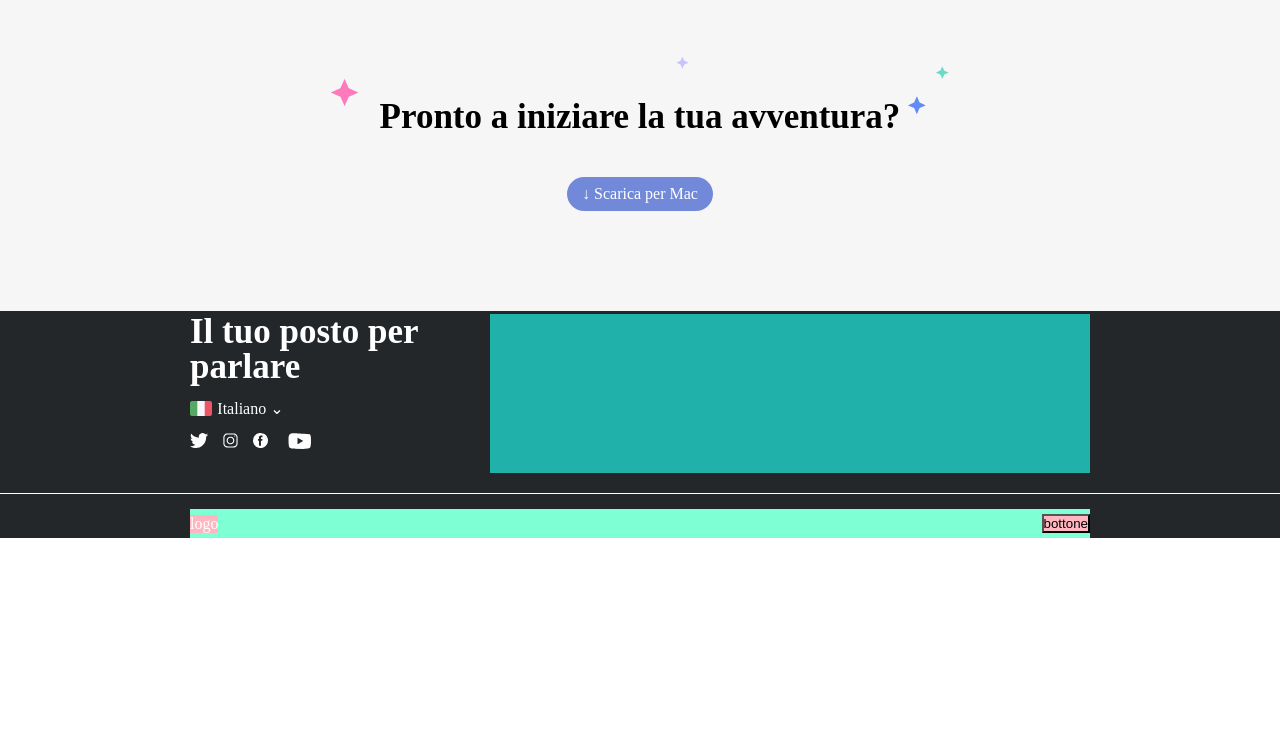
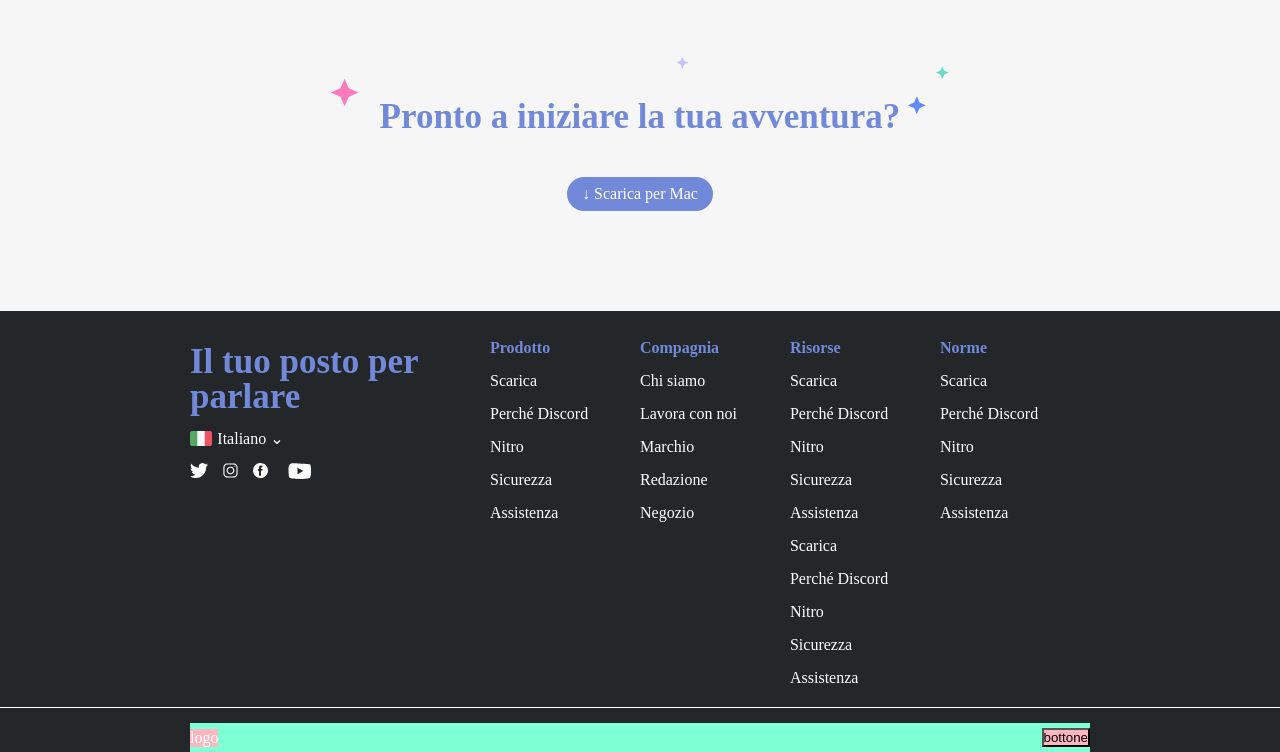
Before and after one commit to VitaFrancesco/htmlcss-discord, a plain HTML site: page index.html in a window 1280 px wide. Shown: the part 2431-3183 px from the top of the page. Before the commit the page ends 2969 px from the top, so only its background shows below. Drawn offline with Linux system fonts and the light colour scheme.

Commit message:
feat contact section of footer

```diff
--- a/css/app.css
+++ b/css/app.css
@@ -192,8 +192,26 @@ h3{
     line-height: 35px;
 }
 
+.row-column{
+    display: flex;
+    flex-direction: column;
+    gap: 15px;
+}
+
+footer h4, h3{
+    color: rgba(114,137,218,255);
+}
+
 footer > :first-child{
     padding: 3px 0 20px;
+}
+
+footer .col-33{
+    padding-top: 30px;
+}
+
+footer .col-16{
+    padding-top: 25px;
 }
 
 .footer-menu{
@@ -222,14 +240,6 @@ footer > :first-child{
 
 .bg-black{
     background-color: rgba(35,39,42,255);
-}
-
-.bg-salmon{
-    background-color: rgb(240, 128, 128);
-}
-
-.bg-jar-blue{
-    background-color: rgb(32, 178, 170);
 }
 
 .bg-matt-pink{
--- a/index.html
+++ b/index.html
@@ -113,10 +113,51 @@
                             <img class="icone-social px25" src="./img/youtube-icon-transparent-background-5.svg" alt="icona logo youtube">
                         </div>
                     </div>
-                    <div class="col-16 bg-jar-blue"></div>
-                    <div class="col-16 bg-jar-blue"></div>
-                    <div class="col-16 bg-jar-blue"></div>
-                    <div class="col-16 bg-jar-blue"></div>
+                    <div class="col-16 row-column">
+                        <h4>Prodotto</h4>
+                        <ul class="row-column">
+                            <li>Scarica</li>
+                            <li>Perché Discord</li>
+                            <li>Nitro</li>
+                            <li>Sicurezza</li>
+                            <li>Assistenza</li>
+                        </ul>
+                    </div>
+                    <div class="col-16 row-column">
+                        <h4>Compagnia</h4>
+                        <ul class="row-column">
+                            <li>Chi siamo</li>
+                            <li>Lavora con noi</li>
+                            <li>Marchio</li>
+                            <li>Redazione</li>
+                            <li>Negozio</li>
+                        </ul>
+                    </div>
+                    <div class="col-16 row-column">
+                        <h4>Risorse</h4>
+                        <ul class="row-column">
+                            <li>Scarica</li>
+                            <li>Perché Discord</li>
+                            <li>Nitro</li>
+                            <li>Sicurezza</li>
+                            <li>Assistenza</li>
+                            <li>Scarica</li>
+                            <li>Perché Discord</li>
+                            <li>Nitro</li>
+                            <li>Sicurezza</li>
+                            <li>Assistenza</li>
+                        </ul>
+                    </div>
+                    <div class="col-16 row-column">
+                        <h4>Norme</h4>
+                        <ul class="row-column">
+                            <li>Scarica</li>
+                            <li>Perché Discord</li>
+                            <li>Nitro</li>
+                            <li>Sicurezza</li>
+                            <li>Assistenza</li>
+                        </ul>
+                    </div>
                 </div>
             </div>
         </section>
```
